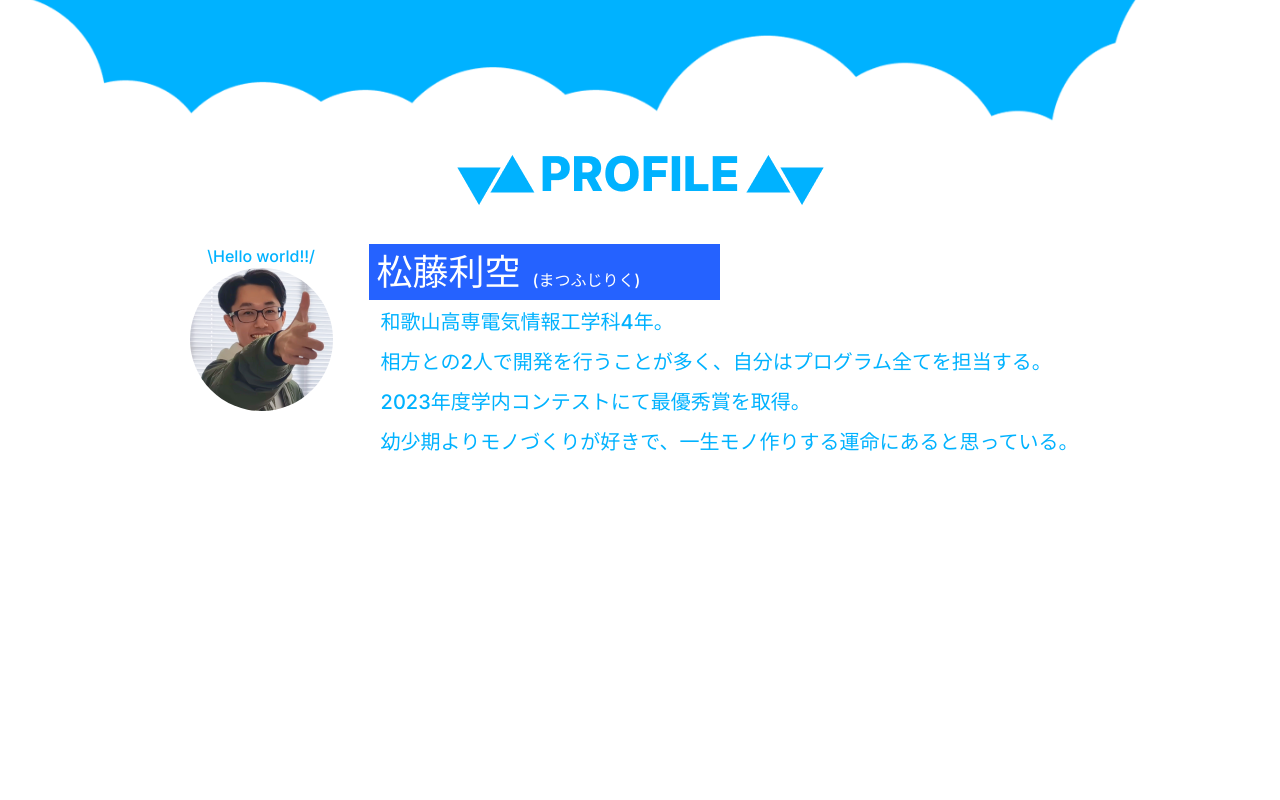
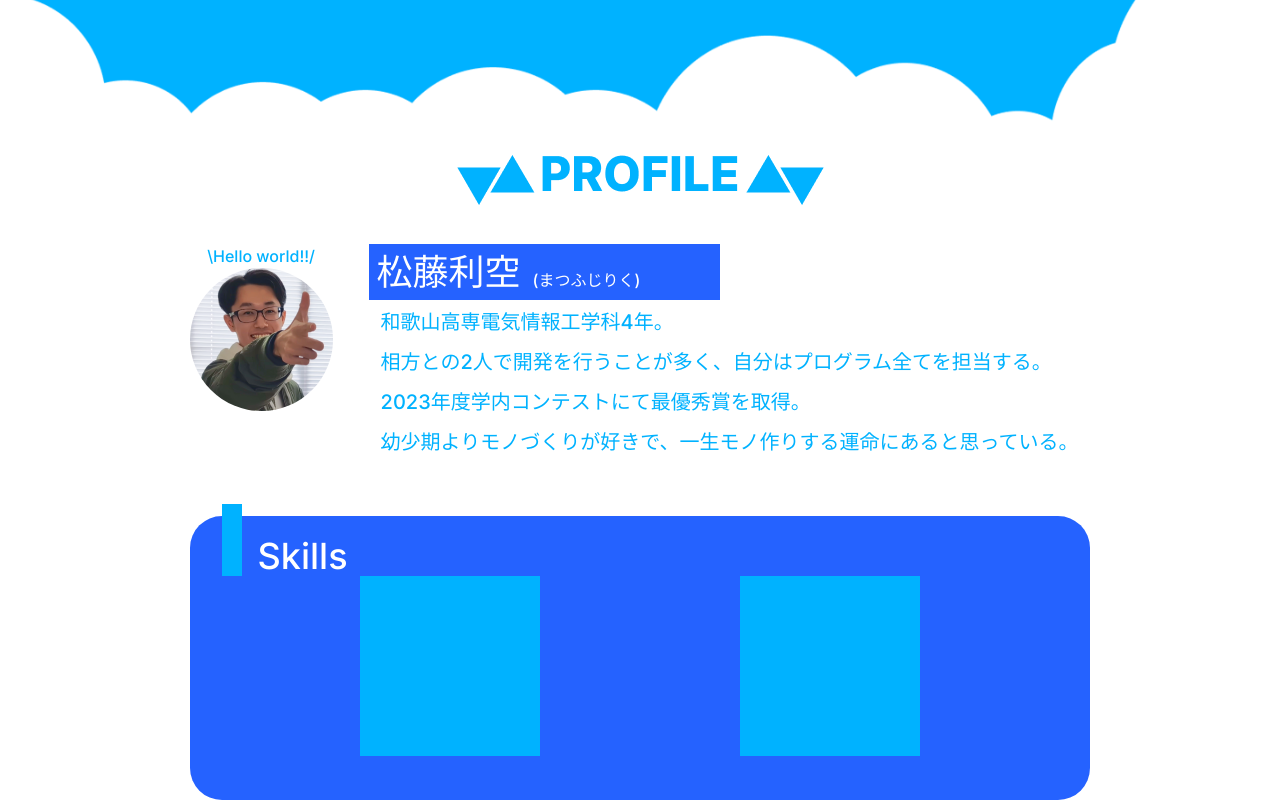
Before and after one commit to matsuriku420/portfolio, a Next.js app: page / in a window 1280 px wide. Shown: the part 667-1467 px from the top of the page. Before the commit the page ends 1131 px from the top, so only its background shows below. Built offline with nearby package versions, Linux system fonts and the light colour scheme.

Commit message:
profile/スキルパネルの枠組みを作成

```diff
--- /dev/null
+++ b/src/components/profile/parts/skillsPanel.tsx
@@ -0,0 +1,23 @@
+import { inter } from "@/app/layout";
+import React from "react";
+
+export const SkillsPanel: React.FC<{ className?: string }> = (props) => {
+  return (
+    <div
+      className={`relative flex flex-col ${props.className} w-full h-fit bg-tertiary rounded-[32px]`}
+    >
+      <div className="flex flex-row">
+        <div className="w-5 h-[72px] bg-primary ml-8 -mt-3" />
+        <p
+          className={`${inter.className} font-extrabold text-4xl text-secondary h-fit mt-auto ml-4`}
+        >
+          Skills
+        </p>
+      </div>
+      <div className="flex flex-row gap-[200px] mx-auto mb-11">
+        <div className="size-[180px] bg-primary" />
+        <div className="size-[180px] bg-primary" />
+      </div>
+    </div>
+  );
+};
--- a/src/components/profile/profileSection.tsx
+++ b/src/components/profile/profileSection.tsx
@@ -1,6 +1,7 @@
 import Image from "next/image";
 import React from "react";
 import { ProfileCard } from "./parts/profileCard";
+import { SkillsPanel } from "./parts/skillsPanel";
 
 export const ProfileSection: React.FC = () => {
   return (
@@ -12,8 +13,11 @@ export const ProfileSection: React.FC = () => {
         height={230}
         className="w-full row-span-3"
       />
-      <div className="flex justify-center bg-white w-full h-fit px-3">
-        <ProfileCard className="mt-3 md:mt-0" />
+      <div className="flex flex-col items-center bg-white w-full h-fit">
+        <div className="w-fit h-fit px-5">
+          <ProfileCard className="mt-3 md:mt-0" />
+          <SkillsPanel className="mt-[52px]" />
+        </div>
       </div>
     </div>
   );
```
